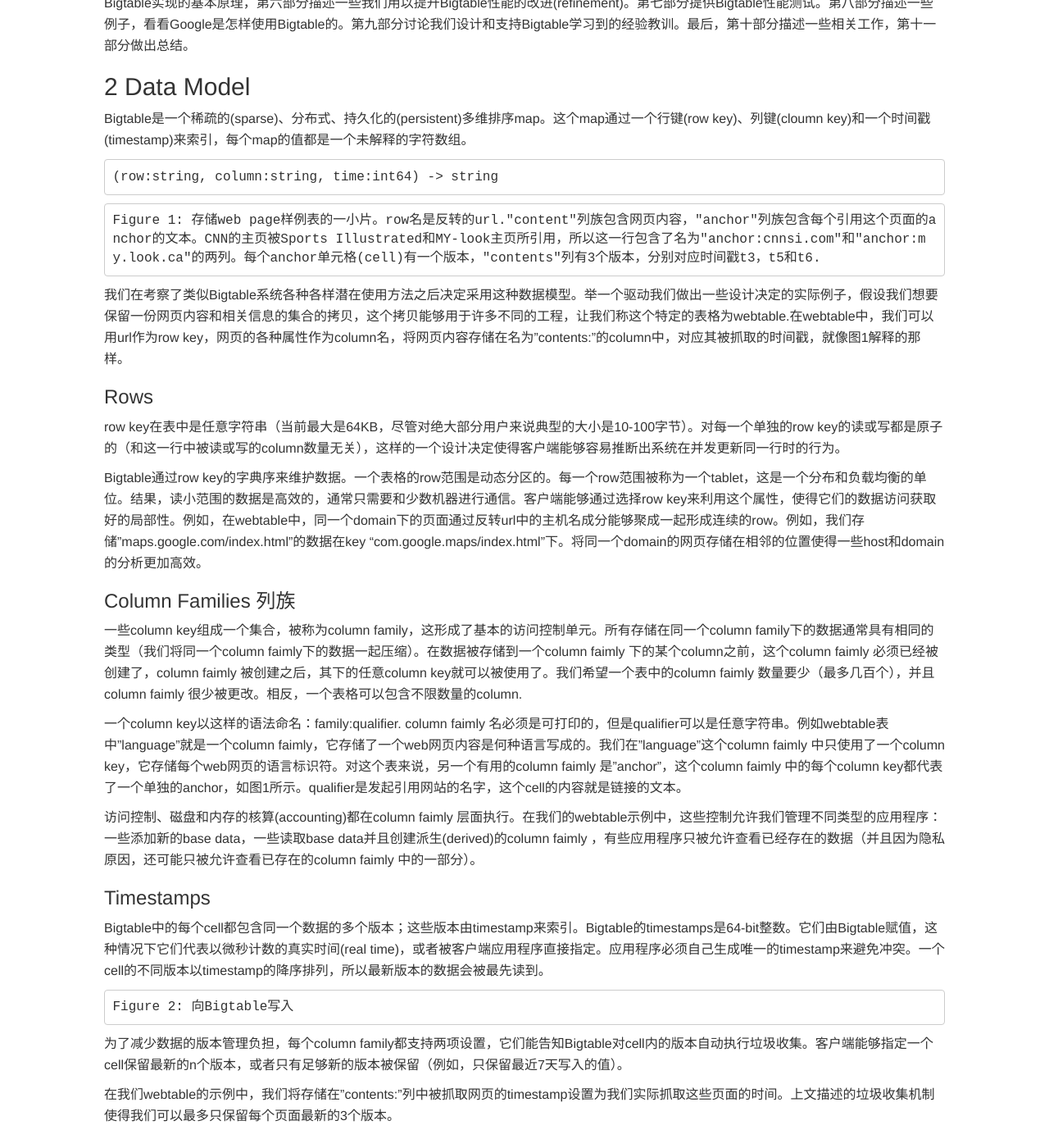
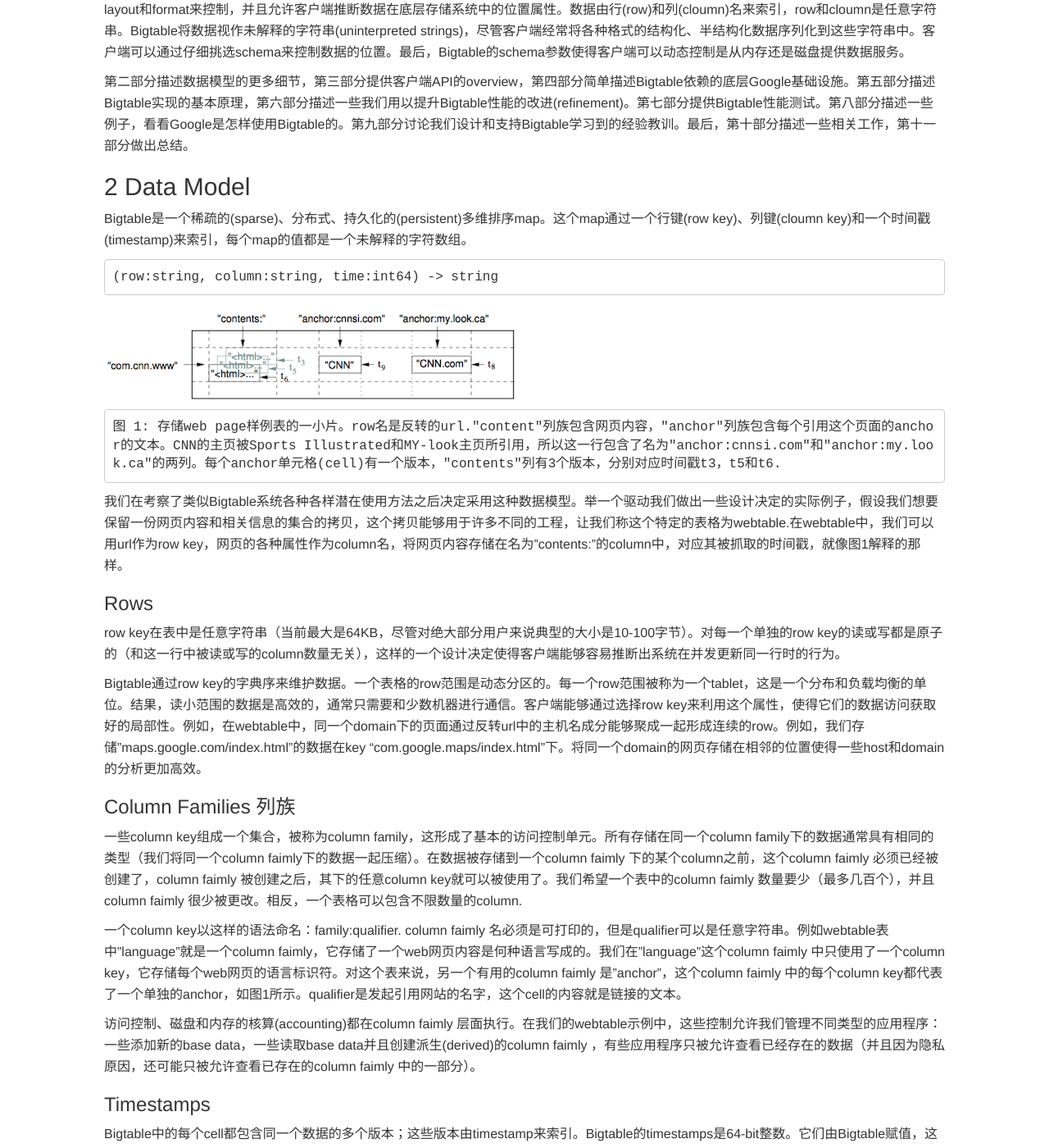
Before and after one commit to taocp/taocp.github.com, a Jekyll site: the page built from _posts/2016-09-24-bigtable中文翻译.md, in a window 1280 px wide and 1400 px high, scrolled down 899 px. Shown: the whole window at 82% size. Built offline with Jekyll 4.4.1, drawn with Linux system fonts in a browser that asks for light colours; nearby versions of some CDN libraries; library files that are not in the unit come from our copies; comment, search, counter and statistics services are not loaded; some of the changed text lies outside the part shown.

Commit message:
add bigtable img

````diff
--- a/_posts/2016-09-24-bigtable中文翻译.md
+++ b/_posts/2016-09-24-bigtable中文翻译.md
@@ -11,6 +11,12 @@ categories:
 ---
 
 # Bigtable:一个用于结构化数据的分布式表格存储系统
+
+```
+Fay Chang, Jeffrey Dean, Sanjay Ghemawat, Wilson C. Hsieh, Deborah A. Wallach Mike Burrows, Tushar Chandra, Andrew Fikes, Robert E. Gruber
+
+		{fay,jeff,sanjay,wilsonh,kerr,m3b,tushar,fikes,gruber}@google.com
+```
 
 ## Abstract
 Bigtable是用于管理结构化数据的分布式表格存储系统，这些结构化数据被设计为能扩展(scale)到很大的数据量：跨千台商用机器(commodity servers)的PB级数据。Google的许多工程都将数据存储在Bigtable中，包括web indexing，Google Earth 和 Google Finance.这些应用对Bigtable提出了各种不同的需求，包括数据量（从url到网页内容，再到卫星图像）和延时（从后台批处理任务到实时数据服务）。尽管面临这样不同种类的需求，Bigtable还是成功地为这些Google产品地提供了一个灵活、高性能的解决方案。在这篇论文中，我们会描述Bigtable提供的简单的数据模型，这是客户端可以通过数据的layout和format来动态控制的，我们还会描述Bigtable的设计与实现。
@@ -43,8 +49,10 @@ Bigtable是一个稀疏的(sparse)、分布式、持久化的(persistent)多维
 (row:string, column:string, time:int64) -> string
 ```
 
+![图 1](http://taocp.github.io/img/2016-11-14-bigtable-cn/bigtable-f1.png)
+
 ```
-Figure 1: 存储web page样例表的一小片。row名是反转的url."content"列族包含网页内容，"anchor"列族包含每个引用这个页面的anchor的文本。CNN的主页被Sports Illustrated和MY-look主页所引用，所以这一行包含了名为"anchor:cnnsi.com"和"anchor:my.look.ca"的两列。每个anchor单元格(cell)有一个版本，"contents"列有3个版本，分别对应时间戳t3，t5和t6.
+图 1: 存储web page样例表的一小片。row名是反转的url."content"列族包含网页内容，"anchor"列族包含每个引用这个页面的anchor的文本。CNN的主页被Sports Illustrated和MY-look主页所引用，所以这一行包含了名为"anchor:cnnsi.com"和"anchor:my.look.ca"的两列。每个anchor单元格(cell)有一个版本，"contents"列有3个版本，分别对应时间戳t3，t5和t6.
 ```
 <!--
 (
@@ -87,8 +95,10 @@ qualifier
 ### Timestamps
 Bigtable中的每个cell都包含同一个数据的多个版本；这些版本由timestamp来索引。Bigtable的timestamps是64-bit整数。它们由Bigtable赋值，这种情况下它们代表以微秒计数的真实时间(real time)，或者被客户端应用程序直接指定。应用程序必须自己生成唯一的timestamp来避免冲突。一个cell的不同版本以timestamp的降序排列，所以最新版本的数据会被最先读到。
 
+![图 2](http://taocp.github.io/img/2016-11-14-bigtable-cn/bigtable-f2.png)
+
 ```
-Figure 2: 向Bigtable写入
+图 2: 向Bigtable写入
 ```
 
 为了减少数据的版本管理负担，每个column family都支持两项设置，它们能告知Bigtable对cell内的版本自动执行垃圾收集。客户端能够指定一个cell保留最新的n个版本，或者只有足够新的版本被保留（例如，只保留最近7天写入的值）。
@@ -102,8 +112,10 @@ Bigtable的API提供创建、删除表格和column faimly 的功能，还支持
 
 图3实现了使用Scanner抽象数据结构在某个特定行上迭代所有anchor的C++代码。客户端能够在多个column faimly 之间进行迭代，并且存在一些机制来限制scan得到的row,column和timestamp。例如，我们限制上述的扫描使得只生成那些column匹配正则表达式"anchor:*.cnn.com"或者timestamp在距今十天之内的anchor。
 
+![图 3](http://taocp.github.io/img/2016-11-14-bigtable-cn/bigtable-f3.png)
+
 ```
-Figure 3: 从Bigtable读取
+图 3: 从Bigtable读取
 ```
 
 Bigtable支持一些其它特性以允许用户通过更加丰富的方法来操作数据。首先，Bigtable支持单行事务，这使得针对存储在单个row key下数据的read-modify-write操作序列可以原子性的执行。Bigtable当前还不支持通用的跨行事务，尽管它向客户端提供了一个跨行批量写的接口。其次，Bigtable允许cell被用作一个整数计数器(integer counters)。最后，Bigtable支持在（Bigtable）服务器地址空间上执行客户端提供的脚本。这种脚本是用Sawzall写的，Sawzall是Google开发用于处理数据的语言。当前，我们的基于Sawzall的API还不允许客户端脚本写回到Bigtable中，但是允许各种形式的数据转换，基于任意任意表达式的过滤，以及通过各种操作实现summarization(summarization via a variety of operators).
@@ -152,8 +164,11 @@ master负责将tablet分配给tablet server，检测tablet server 的加入和
 
 我们使用3级层次类似于B+树来存储tablet的位置信息（图4）。
 
+![图 4](http://taocp.github.io/img/2016-11-14-bigtable-cn/bigtable-f4.png)
+
+
 ```
-Figure 4: tablet位置信息层次
+图 4: tablet位置信息层次
 ```
 
 第一层是一个存储在Chubby中的文件，其含有root tablet的位置。root tablet记录了专用的名为metadata表的位置，后者记录了所有tablet的位置。每个metadata表的tablet都含有用户tablet(user tablets)集合的位置信息。root tablet就是metadata表的第一个tablet，但是它会被特殊对待——它不会被分裂——确保tablet位置信息的层次结构不会超过3层。
@@ -196,8 +211,12 @@ a分裂为b和c，master不知道a分裂的时候会命令tablet server去load a
 ### 5.3 Tablet serving
 tablet的状态持久化存储在GFS上，如图5所示。更新被提交到存储了redo记录的commit log里。对这些更新来说，最新提交的那部分存储在内存中一个排序的buffer中，称为memtable；更早的更新被存储在一系列SSTable中。为了恢复一个tablet，一个tablet server从metadata表读取它的元数据。这些meta数据包含了构成tablet的SSTable文件的列表，以及redo point的集合，这些redo point是可能含有tablet数据的commit log的指针。tablet server 读取SSTable的索引到内存中并且通过apply redo point之后的所有commit来重建memtable。
 
+
+![图 5](http://taocp.github.io/img/2016-11-14-bigtable-cn/bigtable-f5.png)
+
+
 ```
-Figure 5: tablet的表示
+图 5: tablet的表示
 ```
 
 当一个写操作到达tablet server 时，tablet server 检查该请求是否格式正确(well-formed)并且请求者是否被授权执行修改。授权通过读取Chubby文件（几乎总是能在Chubby客户端缓存中被命中）中被许可writer列表实现。有效的修改会被写到commit log里。group commit用以提高大量小修改的吞吐。在写请求被提交之后，写的内容就会被插入到memtable中。
````
Also changed, not shown: img/2016-11-14-bigtable-cn/bigtable-f1.png (added), img/2016-11-14-bigtable-cn/bigtable-f2.png (added), img/2016-11-14-bigtable-cn/bigtable-f3.png (added), img/2016-11-14-bigtable-cn/bigtable-f4.png (added), img/2016-11-14-bigtable-cn/bigtable-f5.png (added).
